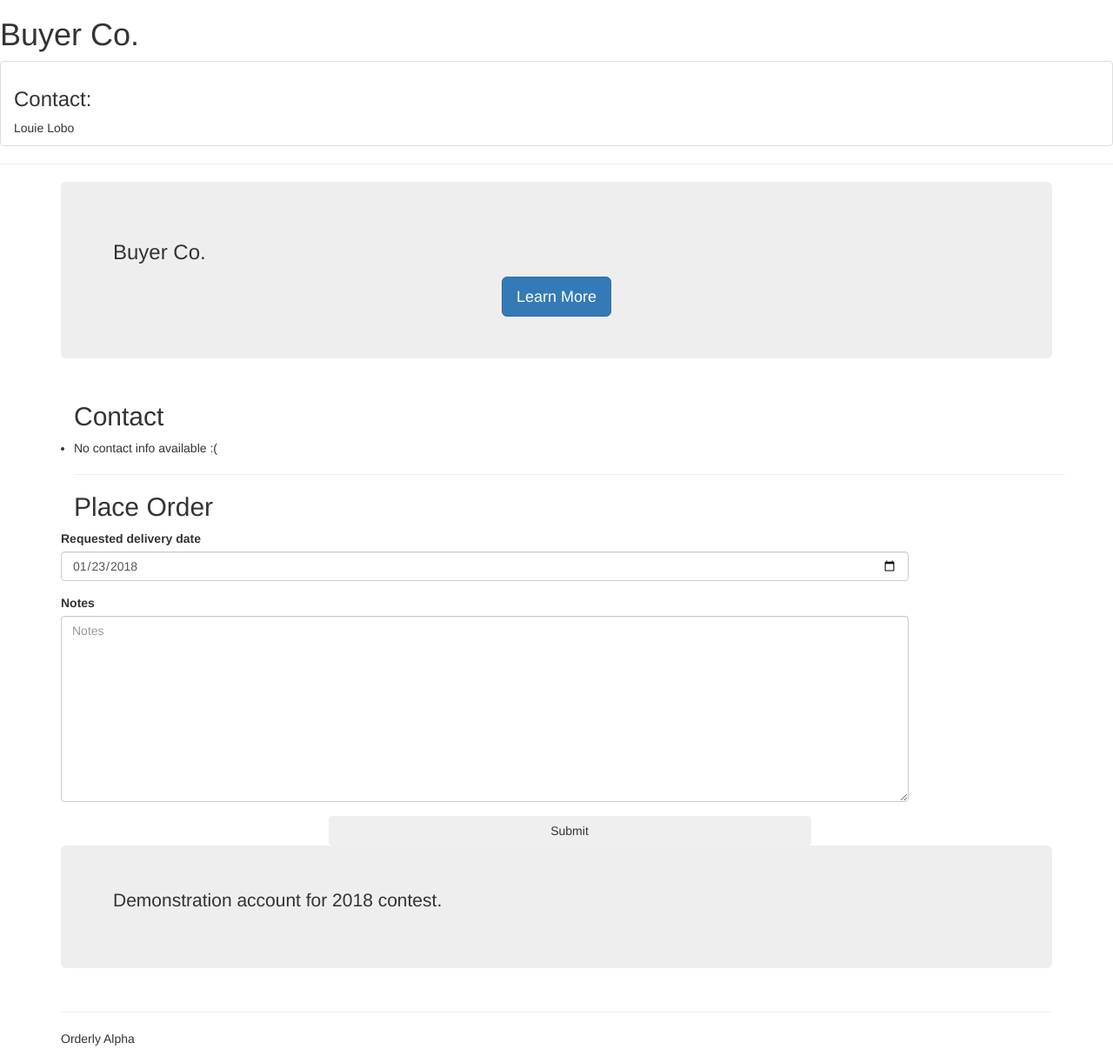
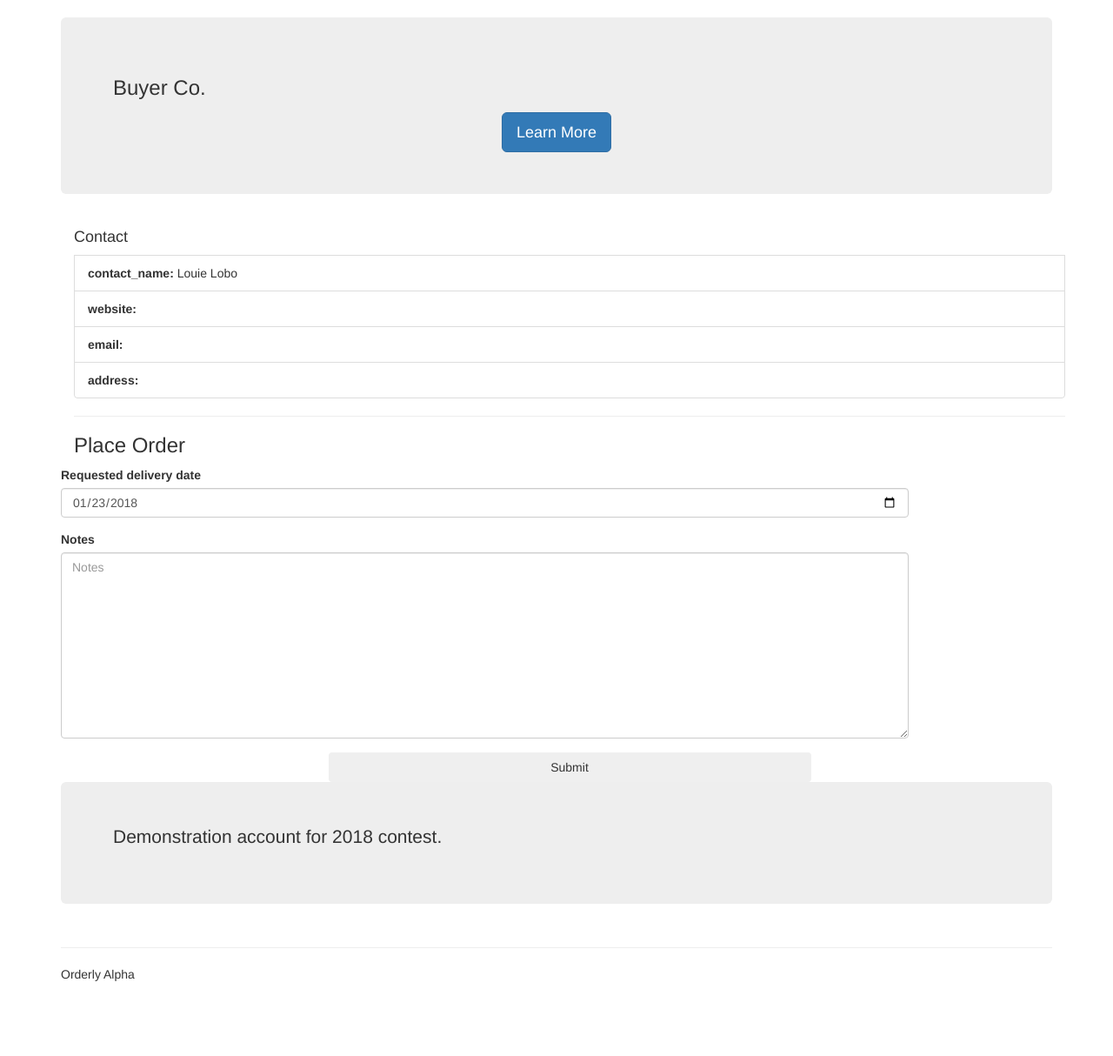
Before and after one commit to ARSoward/orderly, a Django app: a page that uses orders/templates/orders/about.html in a window 1280 px wide. Shown: the part 52-1266 px from the top of the page at 87% size. After the commit the page ends 1180 px from the top, so only its background shows below. Run offline with Django 3.2, Linux system fonts and the light colour scheme; a user stored in the database is signed in; data comes from the database, SQL or seed files in the repository; some libraries are stand-ins or nearby versions.

Commit message:
updated about page to show contact info

```diff
--- a/orders/templates/orders/about.html
+++ b/orders/templates/orders/about.html
@@ -17,20 +17,11 @@
     });
   });
 </script>
-<h1>{{ business.business_name }}</h1>
-<ul class="list-group">
-  <li class="list-group-item"><h3>Contact:</h3>{{business.contact_name}}</li>
-  {% if connection.notes %}
-    <li class="list-group-item"><h3>Notes:</h3>{{connection.notes}}</li>
-  {% endif %}
-</ul>
-
-<hr/>
 
 <div class=container>
   <div class="jumbotron">
     <h3>{{business.business_name}}</h3>
-    <p>{{business.tagline}}</p>
+    <p><small>{{business.tagline}}</small></p>
     {% if business.photo %}
     <div class= "text-center">
       <a class="btn btn-primary btn-lg my-button" href="#business-photo" role="button"> Learn More </a>
@@ -44,19 +35,19 @@
 
 
   <div class=container>
-    <h2> Contact </h2>
     <ul class="list-group">
-      {% for field in contacts %}
+      <h4>Contact</h4>
+      {% for field, info in contacts.items %}
         <li class="list-group-item">
-          <strong>{{field.name}}:</strong> {{field.info}}
+          <strong>{{field}}:</strong> {{info}}
         </li>
       {% empty %}
-        <li class="lit-group-item"> No contact info available :( </li>
+        <li class="list-group-item"> No contact info available :( </li>
       {% endfor %}
     </ul>
     {% if user.is_authenticated %}
       <hr/>
-      <h2> Place Order </h2>
+      <h3> Place Order </h3>
       {% include 'orders/orderform.html' with form=form formset=formset buttontext='Submit' thanks=thanks %}
     {% endif %}
   </div>
--- a/orders/views.py
+++ b/orders/views.py
@@ -4,6 +4,7 @@ from django.urls import reverse
 from django.contrib.auth.decorators import login_required
 from django.core.exceptions import ObjectDoesNotExist
 from django import forms
+from django.forms.models import model_to_dict
 from .forms import OrderForm, OrderItemSet, OrderItemModelSet
 from .models import Order, OrderItem, Product, Business, Connection
 from django.contrib.auth.forms import AuthenticationForm
@@ -24,7 +25,7 @@ def orderList(request, status='C'):
   business = get_object_or_404(Business, id=businessID)
   orderList = []
   number = 0
-  ##FIX:
+  ##TODO:
   # changes to orderform are not saved (notes, date)
   # form and formset are saved regardless if they are invalid
   # pending order submits automatically on change (will need to make it a parameter for formset creation)
@@ -83,13 +84,17 @@ def productList(request, slug):
 def about(request, slug):
   business = get_object_or_404(Business, account__slug=slug)
   context = {'business': business}
+  contactFields = ['contact_name','website','email','email','address']
+  contacts = model_to_dict(business, contactFields)
   try:
     connection = Connection.objects.get(vendor=request.user.account.business.id, customer=business)
-    context['connection'] = connection
+    contacts.append({'notes': connection.notes})
   except:
     pass
   formset = OrderItemSet(request.POST or None)
   form = OrderForm(request.POST or None)
+
+  #TODO form processing - will eventually move to it's own view.
   if request.method == 'POST':
     if(form.is_valid() and formset.is_valid()):
       connection, created = Connection.objects.get_or_create(vendor = business, customer=request.user.account.business)
@@ -101,7 +106,7 @@ def about(request, slug):
       formset.save()
       context['thanks'] = 'Thank you!'
       return render(request, 'orders/about.html', context)
-  context.update({'form':form, 'formset': formset})
+  context.update({'form':form, 'formset': formset, 'contacts': contacts})
   #formset(queryset=Product.objects.filter(vendor=business))
   return render(request, 'orders/about.html', context)
 
```
